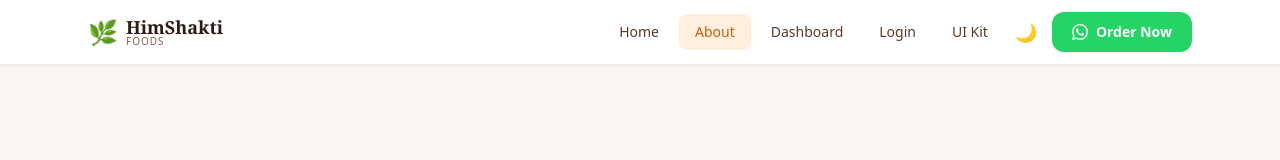
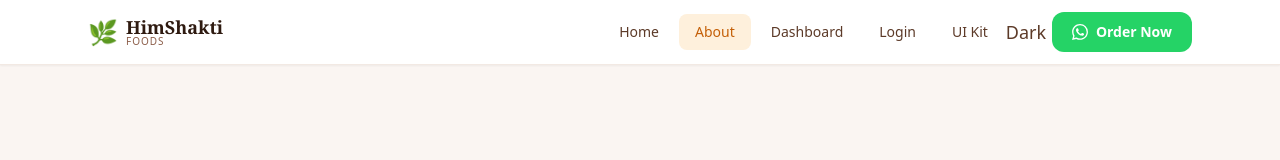
Before and after one commit to Rishav387/himshakti-description-generator, a React (Vite) app: page /about in a window 1280 px wide. Shown: the top 160 px of the page. Built offline with nearby package versions, Linux system fonts and the light colour scheme; the HTML template or start-up script is replaced by a standard one.

Commit message:
fix: resolve corrupted emoji characters in theme toggle button

```diff
--- a/src/components/ThemeToggle.jsx
+++ b/src/components/ThemeToggle.jsx
@@ -1,7 +1,6 @@
 import React from "react";
 import { useTheme } from "../context/ThemeContext.jsx";
 
-/** ThemeToggle — small icon button that flips light/dark mode and persists choice */
 export default function ThemeToggle() {
   const { theme, toggleTheme } = useTheme();
 
@@ -11,7 +10,7 @@ export default function ThemeToggle() {
       aria-label="Toggle dark mode"
       className="w-9 h-9 flex items-center justify-center rounded-lg text-earth-700 dark:text-earth-100 hover:bg-earth-100 dark:hover:bg-earth-700 transition-colors text-lg"
     >
-      {theme === "dark" ? "☀️" : "🌙"}
+      {theme === "dark" ? "Light" : "Dark"}
     </button>
   );
 }
```
